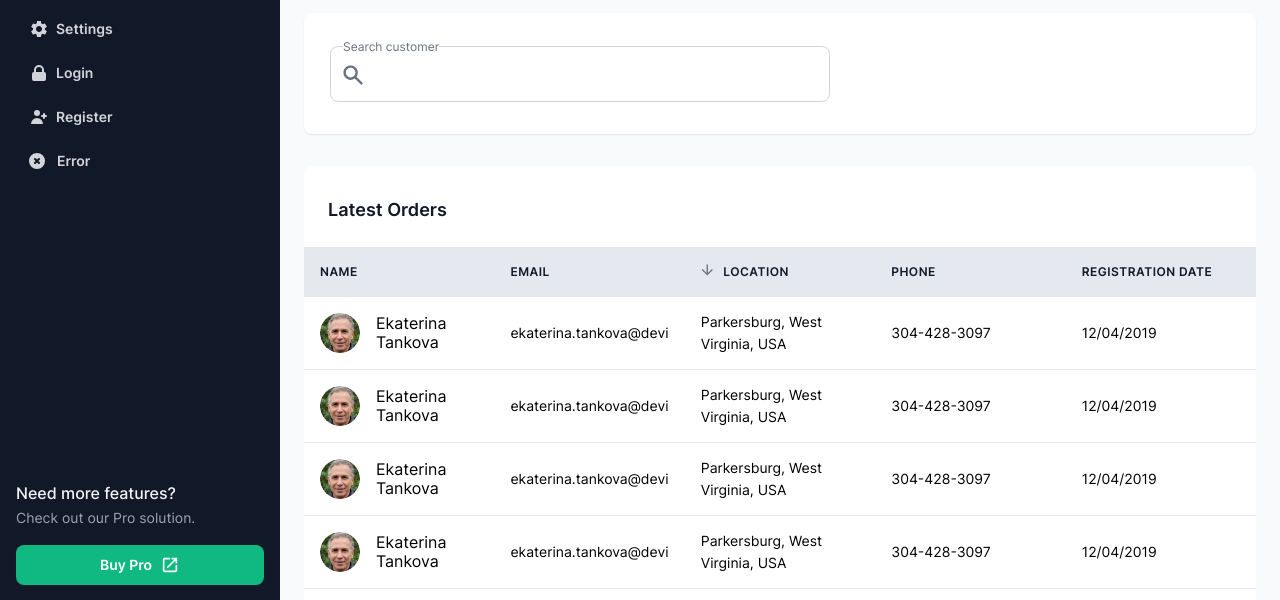
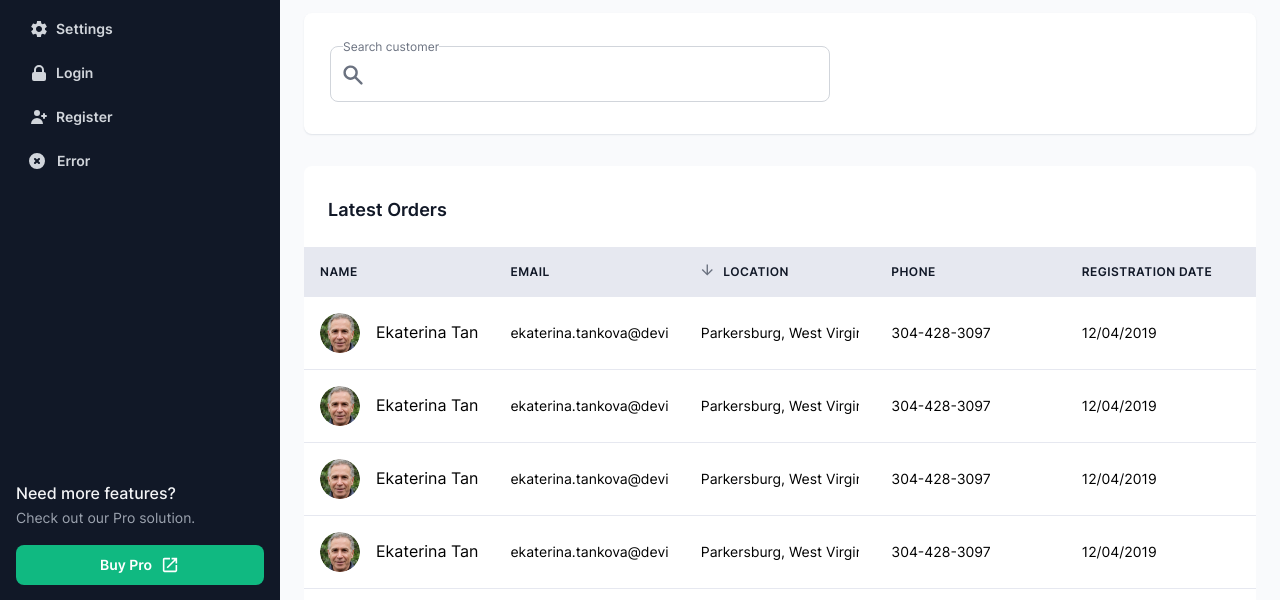
Before and after one commit to NikolayMishaev/Devias-Dashboard, a website built with webpack: page index.html in a window 1280 px wide. Shown: the part 191-791 px from the top of the page. Built offline with nearby package versions, Linux system fonts and the light colour scheme; a web font is replaced by a local one.

Commit message:
bugfix: установлена минимальная ширина для body 	запрещен перенос слов в контактах

```diff
--- a/src/scss/blocks/_body.scss
+++ b/src/scss/blocks/_body.scss
@@ -9,6 +9,7 @@
   flex-direction: column;
   min-height: 100vh;
   transition: $transition;
+  min-width: 700px;
   @media #{$screen-desktop} {
     padding-left: 280px;
   }
--- a/src/scss/blocks/_contacts.scss
+++ b/src/scss/blocks/_contacts.scss
@@ -42,6 +42,7 @@
     width: 20%;
     list-style-type: none;
     overflow: scroll;
+    white-space: nowrap;
     &::-webkit-scrollbar {
       display: none;
     }
```
